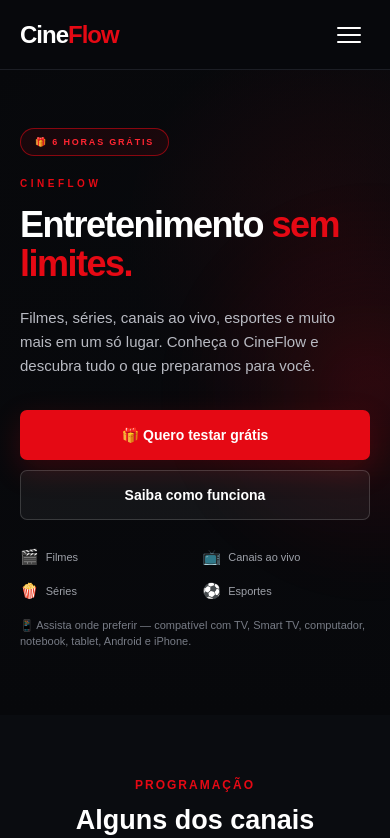
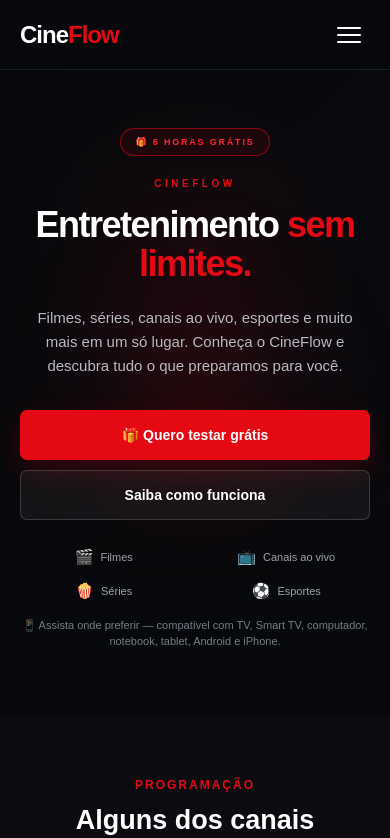
Before and after one commit to Ronald-Luiz/cineflow, a React (Vite) app: page / in a window 390 px wide. Shown: the top 838 px of the page. Built offline with nearby package versions, Linux system fonts and the light colour scheme; no server answers.

Commit message:
Ajusta layout e centraliza hero

```diff
--- a/src/index.css
+++ b/src/index.css
@@ -205,18 +205,19 @@
 
   display: flex;
   align-items: center;
-
-  padding: 90px 50px;
+  justify-content: center;
+
+  padding: 80px 50px;
 
   position: relative;
   overflow: hidden;
 
   background:
-    radial-gradient(circle at 80% 45%,
-      rgba(229, 9, 20, 0.20),
-      transparent 30%),
-    radial-gradient(circle at 65% 80%,
-      rgba(110, 20, 40, 0.12),
+    radial-gradient(circle at 50% 45%,
+      rgba(229, 9, 20, 0.16),
+      transparent 35%),
+    radial-gradient(circle at 50% 80%,
+      rgba(110, 20, 40, 0.10),
       transparent 35%),
     linear-gradient(135deg,
       #07080b 0%,
@@ -237,15 +238,15 @@
   width: 600px;
   height: 600px;
 
-  right: -180px;
+  left: 50%;
   top: 50%;
 
-  transform: translateY(-50%);
+  transform: translate(-50%, -50%);
 
   background:
     radial-gradient(circle,
-      rgba(229, 9, 20, 0.18) 0%,
-      rgba(229, 9, 20, 0.06) 35%,
+      rgba(229, 9, 20, 0.13) 0%,
+      rgba(229, 9, 20, 0.04) 35%,
       transparent 70%);
 
   border-radius: 50%;
@@ -268,10 +269,9 @@
 
   background:
     linear-gradient(90deg,
-      #07080b 0%,
-      rgba(7, 8, 11, 0.96) 25%,
-      rgba(7, 8, 11, 0.72) 55%,
-      rgba(7, 8, 11, 0.28) 100%),
+      rgba(7, 8, 11, 0.30) 0%,
+      rgba(7, 8, 11, 0.10) 50%,
+      rgba(7, 8, 11, 0.30) 100%),
     linear-gradient(0deg,
       #07080b 0%,
       transparent 35%);
@@ -286,13 +286,18 @@
 
 .hero-content {
   width: 100%;
-  max-width: 820px;
+  max-width: 1000px;
+
+  margin: 0 auto;
 
   position: relative;
   z-index: 2;
 
   display: flex;
   flex-direction: column;
+  align-items: center;
+
+  text-align: center;
 }
 
 
@@ -317,7 +322,7 @@
   display: inline-flex;
   align-items: center;
 
-  margin: 0 0 22px;
+  margin: 0 auto 22px;
 
   padding: 8px 15px;
 
@@ -363,9 +368,10 @@
 .hero h1 {
   order: 3;
 
-  max-width: 760px;
-
-  margin: 0 0 25px;
+  width: 100%;
+  max-width: 900px;
+
+  margin: 0 auto 25px;
 
   color: #ffffff;
 
@@ -388,9 +394,10 @@
 .hero p {
   order: 4;
 
-  max-width: 650px;
-
-  margin-bottom: 30px;
+  width: 100%;
+  max-width: 760px;
+
+  margin: 0 auto 30px;
 
   color: #b8bac2;
 
@@ -418,11 +425,11 @@
 
   display: flex;
   align-items: center;
+  justify-content: center;
 
   gap: 12px;
 
   margin-top: 4px;
-
   margin-bottom: 32px;
 }
 
@@ -507,7 +514,7 @@
 
   display: block;
 
-  margin-bottom: 25px;
+  margin: 0 auto 25px;
 
   color: #aeb1ba;
 
@@ -525,7 +532,7 @@
   order: 7;
 
   width: 100%;
-  max-width: 650px;
+  max-width: 750px;
 
   display: grid;
 
@@ -535,7 +542,7 @@
 
   padding-top: 0;
 
-  margin-bottom: 16px;
+  margin: 0 auto 16px;
 }
 
 
@@ -546,6 +553,7 @@
 .hero-info>div {
   display: flex;
   align-items: center;
+  justify-content: center;
 
   gap: 9px;
 
@@ -576,7 +584,9 @@
 
   display: block;
 
-  max-width: 650px;
+  max-width: 750px;
+
+  margin: 0 auto;
 
   color: #777b85;
 
@@ -1551,8 +1561,8 @@
     align-items: center;
 
     background:
-      radial-gradient(circle at 85% 25%,
-        rgba(229, 9, 20, 0.18),
+      radial-gradient(circle at 50% 30%,
+        rgba(229, 9, 20, 0.16),
         transparent 35%),
       linear-gradient(145deg,
         #07080b 0%,
@@ -1570,13 +1580,18 @@
     width: 400px;
     height: 400px;
 
-    right: -180px;
+    left: 50%;
+    right: auto;
   }
 
   .hero-content {
     width: 100%;
 
     max-width: none;
+
+    align-items: center;
+
+    text-align: center;
   }
 
 
@@ -1585,7 +1600,7 @@
   ========================= */
 
   .hero-badge {
-    margin: 0 0 22px;
+    margin: 0 auto 22px;
 
     padding: 8px 14px;
 
@@ -1615,7 +1630,7 @@
   .hero h1 {
     max-width: 100%;
 
-    margin: 0 0 24px;
+    margin: 0 auto 24px;
 
     font-size: 42px;
 
@@ -1632,7 +1647,7 @@
   .hero p {
     max-width: 100%;
 
-    margin-bottom: 34px;
+    margin: 0 auto 34px;
 
     font-size: 16px;
 
@@ -1673,7 +1688,7 @@
   ========================= */
 
   .hero-content>span:not(.hero-label):not(.hero-badge):not(.hero-note) {
-    margin-bottom: 25px;
+    margin: 0 auto 25px;
 
     font-size: 14px;
 
@@ -1693,10 +1708,12 @@
     column-gap: 25px;
     row-gap: 18px;
 
-    margin-bottom: 18px;
+    margin: 0 auto 18px;
   }
 
   .hero-info>div {
+    justify-content: center;
+
     font-size: 12px;
   }
 
@@ -1711,6 +1728,8 @@
 
   .hero-note {
     max-width: 100%;
+
+    margin: 0 auto;
 
     font-size: 12px;
 
@@ -1957,7 +1976,7 @@
   }
 
   .hero h1 {
-    margin-bottom: 22px;
+    margin: 0 auto 22px;
 
     font-size: 36px;
 
@@ -1965,7 +1984,7 @@
   }
 
   .hero p {
-    margin-bottom: 32px;
+    margin: 0 auto 32px;
 
     font-size: 15px;
 
@@ -1986,7 +2005,7 @@
   }
 
   .hero-content>span:not(.hero-label):not(.hero-badge):not(.hero-note) {
-    margin-bottom: 23px;
+    margin: 0 auto 23px;
 
     font-size: 13px;
   }
@@ -1996,7 +2015,7 @@
 
     row-gap: 16px;
 
-    margin-bottom: 17px;
+    margin: 0 auto 17px;
   }
 
   .hero-info>div {
```
